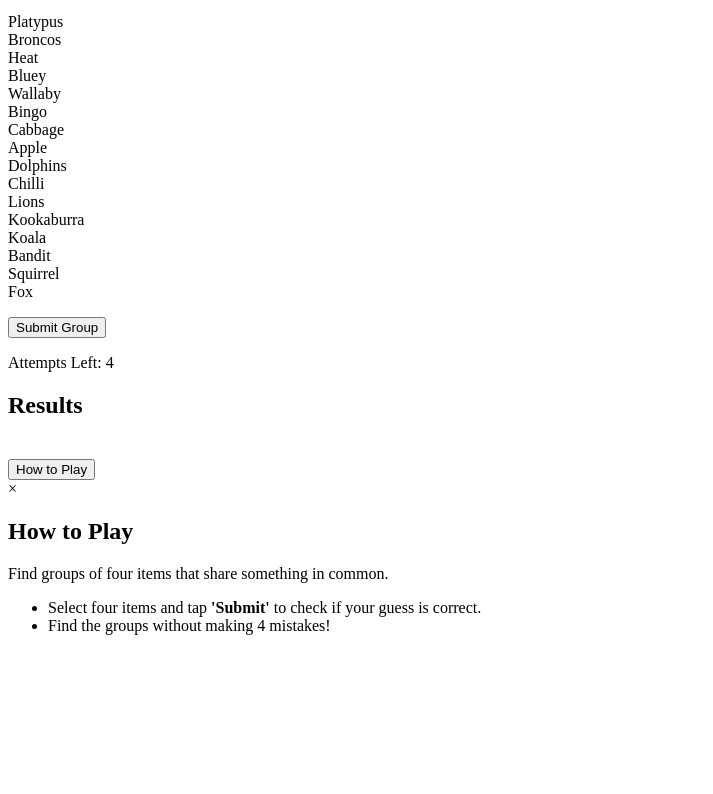
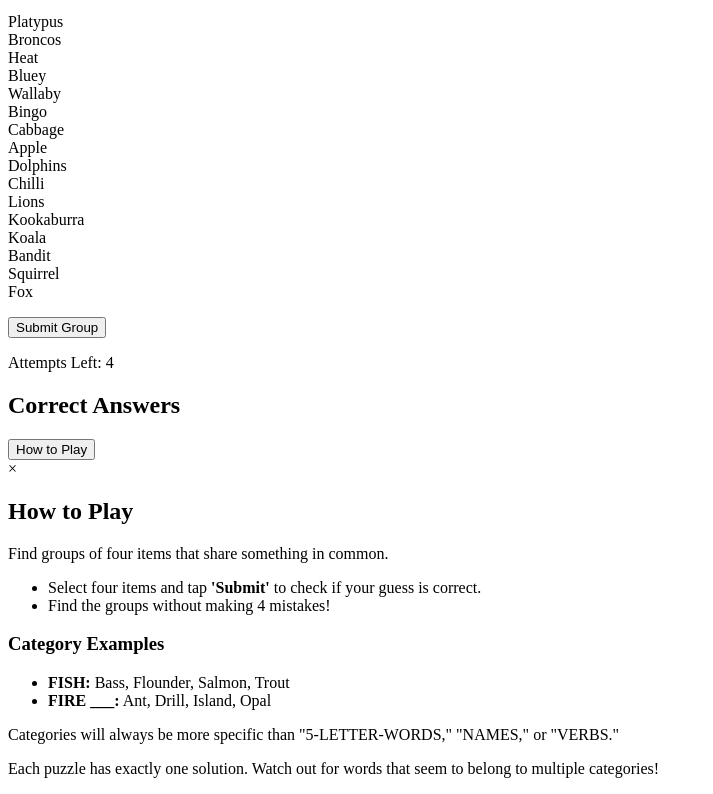
Before and after one commit to Benjy333/Bens-Connections, a plain HTML site: page index.html in a window 1280 px wide. Shown: the part 101-895 px from the top of the page, without its empty margins (0-713 px from the left). Before the commit the page ends 800 px from the top, so only its background shows below. Drawn offline with Linux system fonts and the light colour scheme.

Commit message:
Update index.html

```diff
--- a/index.html
+++ b/index.html
@@ -19,14 +19,9 @@
     <button id="submit-btn">Submit Group</button>
     <p>Attempts Left: <span id="attempts">4</span></p>
 
-    <h2>Results</h2>
-    <div id="result-container">
-        <!-- Correct groups and final result will appear here -->
-    </div>
-
-    <!-- Final Results Box -->
-    <div id="final-result" class="hidden">
-        <h3 id="final-message"></h3>
+    <h2>Correct Answers</h2>
+    <div id="correct-answers">
+        <!-- Correct groups will appear here -->
     </div>
 
     <button id="how-to-play-btn">How to Play</button>
@@ -41,6 +36,13 @@
                 <li>Select four items and tap <strong>'Submit'</strong> to check if your guess is correct.</li>
                 <li>Find the groups without making 4 mistakes!</li>
             </ul>
+            <h3>Category Examples</h3>
+            <ul>
+                <li><strong>FISH:</strong> Bass, Flounder, Salmon, Trout</li>
+                <li><strong>FIRE ___:</strong> Ant, Drill, Island, Opal</li>
+            </ul>
+            <p>Categories will always be more specific than "5-LETTER-WORDS," "NAMES," or "VERBS."</p>
+            <p>Each puzzle has exactly one solution. Watch out for words that seem to belong to multiple categories!</p>
         </div>
     </div>
 
```
